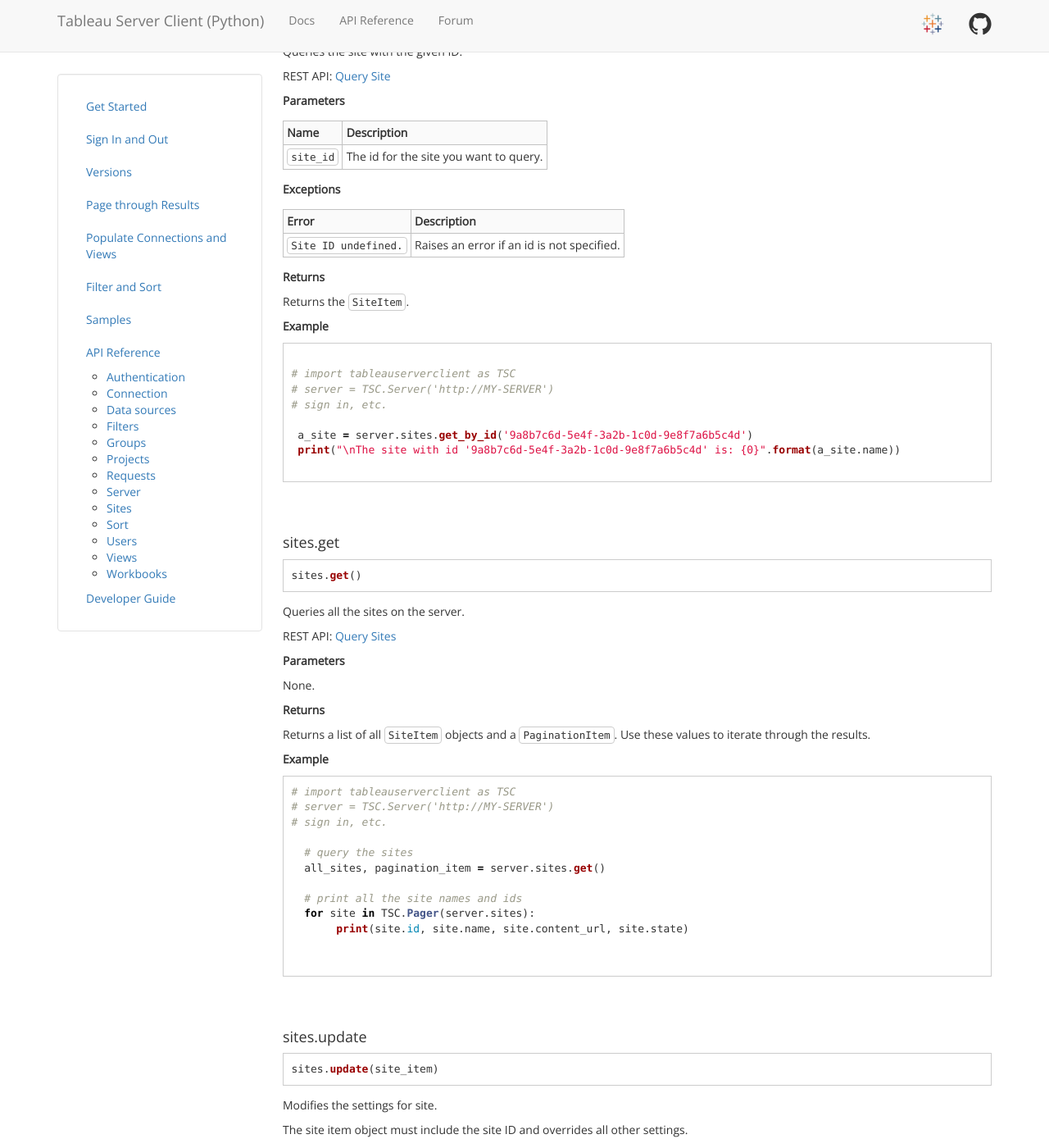
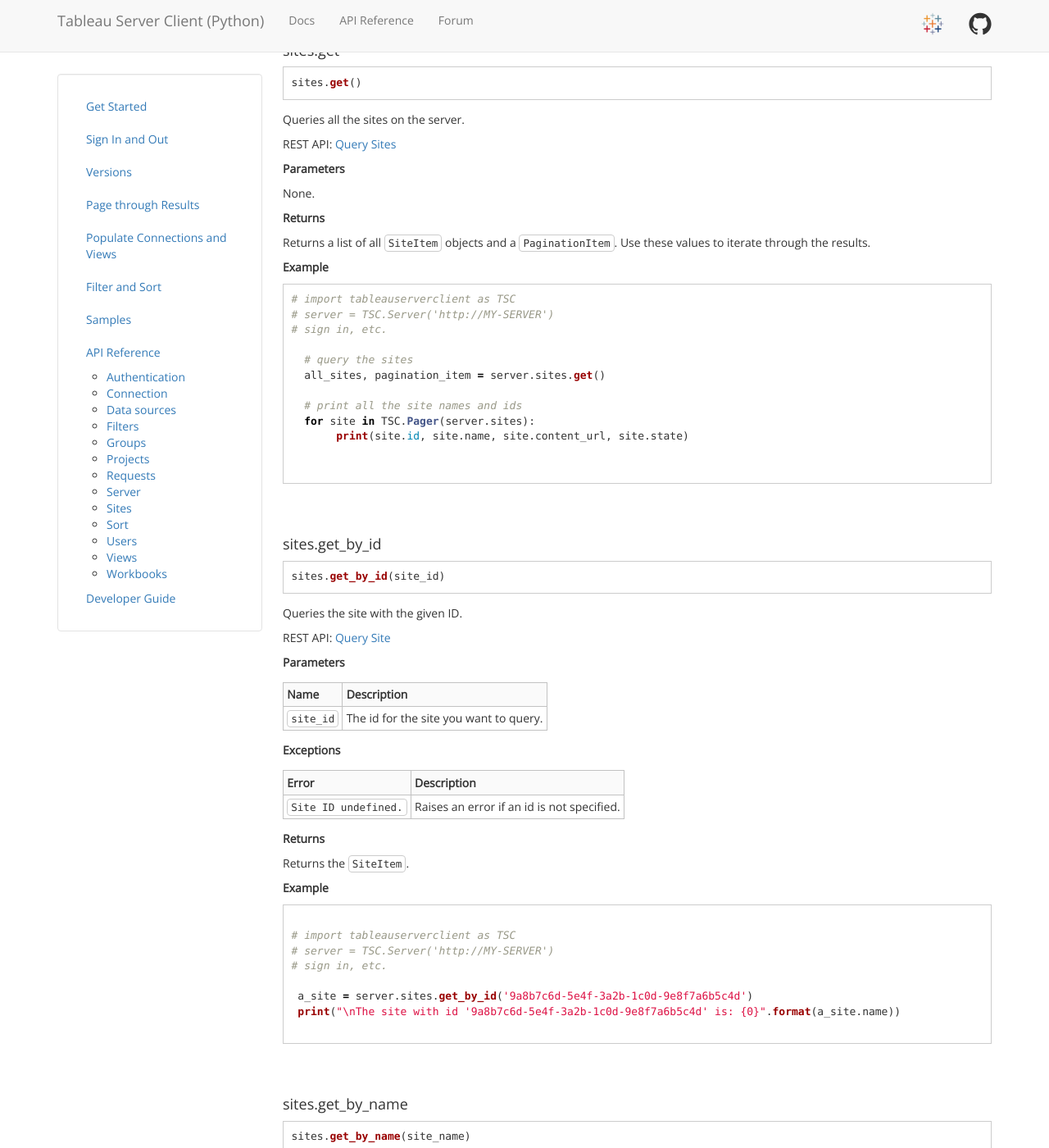
Before and after one commit to tableau/server-client-python, a Jekyll site: the page built from docs/docs/api-ref.md, in a window 1280 px wide and 1400 px high, scrolled down 29940 px. Shown: the whole window at 82% size. Built offline with Jekyll 4.4.1, drawn with Linux system fonts in a browser that asks for light colours; some of the changed text lies outside the part shown.

Commit message:
Added sites.get_by_name; added quotes to sever.version number example

````diff
--- a/docs/docs/api-ref.md
+++ b/docs/docs/api-ref.md
@@ -3,10 +3,10 @@
 layout: docs
 ---
 
-<!---<div class="alert alert-info">
+<div class="alert alert-info">
     <b>Important:</b> More coming soon! This section is under active construction and might not reflect all the available functionality of the TSC library.
-    Until this reference is completed, we have noted the source files in the TSC library where you can get more information for individual endpoints.
-</div>    -->
+    <!--- Until this reference is completed, we have noted the source files in the TSC library where you can get more information for individual endpoints. --->
+</div>
 
 
 
@@ -1400,7 +1399,7 @@
 Attribute | Description
 :--- | :---
 `server_address`  |  Specifies the address of the Tableau Server or Tableau Online (for example, `http://MY-SERVER/`).
-`version`   |  Specifies the version of the REST API to use (for example, `2.5`). When you use the TSC library to call methods that access Tableau Server, the `version` is passed to the endpoint as part of the URI (`https://MY-SERVER/api/2.5/`). Each release of Tableau Server supports specific versions of the REST API. New versions of the REST API are released with Tableau Server. By default, the value of `version` is set to 2.3, which corresponds to Tableau Server 10.0.  You can view or set this value. You might need to set this to a different value, for example, if you want to access features that are supported by the server and a later version of the REST API.  For more information, see [REST API Versions](https://onlinehelp.tableau.com/current/api/rest_api/en-us/help.htm#REST/rest_api_concepts_versions.htm){:target="_blank"}
+`version`   |  Specifies the version of the REST API to use (for example, `'2.5'`). When you use the TSC library to call methods that access Tableau Server, the `version` is passed to the endpoint as part of the URI (`https://MY-SERVER/api/2.5/`). Each release of Tableau Server supports specific versions of the REST API. New versions of the REST API are released with Tableau Server. By default, the value of `version` is set to `'2.3'`, which corresponds to Tableau Server 10.0.  You can view or set this value. You might need to set this to a different value, for example, if you want to access features that are supported by the server and a later version of the REST API.  For more information, see [REST API Versions](https://onlinehelp.tableau.com/current/api/rest_api/en-us/help.htm#REST/rest_api_concepts_versions.htm){:target="_blank"}
 
 
 
@@ -1414,7 +1413,7 @@
 
 
 # change the REST API version to 2.5
-server.version = 2.5
+server.version = '2.5'
 
 
 ```
@@ -1656,6 +1655,48 @@
 <br>
 <br>
 
+#### sites.get
+
+```py
+sites.get()
+```
+
+Queries all the sites on the server.
+
+
+REST API: [Query Sites](https://onlinehelp.tableau.com/current/api/rest_api/en-us/help.htm#REST/rest_api_ref.htm#Query_Sites%3FTocPath%3DAPI%2520Reference%7C_____58){:target="_blank"}
+
+
+**Parameters**
+
+ None.
+
+**Returns**
+
+Returns a list of all `SiteItem` objects and a `PaginationItem`. Use these values to iterate through the results.
+
+
+**Example**
+
+```py
+# import tableauserverclient as TSC
+# server = TSC.Server('http://MY-SERVER')
+# sign in, etc.
+
+  # query the sites
+  all_sites, pagination_item = server.sites.get()
+
+  # print all the site names and ids
+  for site in TSC.Pager(server.sites):
+       print(site.id, site.name, site.content_url, site.state)
+
+
+```
+
+<br>
+<br>
+
+
 
 #### sites.get_by_id
 
@@ -1703,46 +1744,52 @@
 <br>
 <br>
 
-#### sites.get
-
-```py
-sites.get()
-```
-
-Queries all the sites on the server.
-
-
-REST API: [Query Sites](https://onlinehelp.tableau.com/current/api/rest_api/en-us/help.htm#REST/rest_api_ref.htm#Query_Sites%3FTocPath%3DAPI%2520Reference%7C_____58){:target="_blank"}
-
-
-**Parameters**
-
- None.
-
-**Returns**
-
-Returns a list of all `SiteItem` objects and a `PaginationItem`. Use these values to iterate through the results.
-
-
-**Example**
-
-```py
+#### sites.get_by_name
+
+```py
+sites.get_by_name(site_name)
+```
+
+Queries the site with the specifed name.
+
+
+REST API: [Query  Site](https://onlinehelp.tableau.com/current/api/rest_api/en-us/help.htm#REST/rest_api_ref.htm#Query_Site){:target="_blank"}
+
+**Parameters**
+
+Name  |  Description
+:--- | :---
+`site_name`  | The name of the site you want to query.
+
+
+**Exceptions**
+
+Error   |  Description
+ :--- | : ---
+`Site Name undefined.` | Raises an error if an name is not specified.
+
+
+**Returns**
+
+Returns the `SiteItem`.
+
+
+**Example**
+
+```py
+
 # import tableauserverclient as TSC
 # server = TSC.Server('http://MY-SERVER')
 # sign in, etc.
 
-  # query the sites
-  all_sites, pagination_item = server.sites.get()
-
-  # print all the site names and ids
-  for site in TSC.Pager(server.sites):
-       print(site.id, site.name, site.content_url, site.state)
-
-
-```
-
-<br>
-<br>
+ a_site = server.sites.get_by_name('MY_SITE')
+
+
+```
+
+<br>
+<br>
+
 
 
 #### sites.update
````
Also changed, not shown: other parts of docs/docs/api-ref.md (+2 -3 lines).
